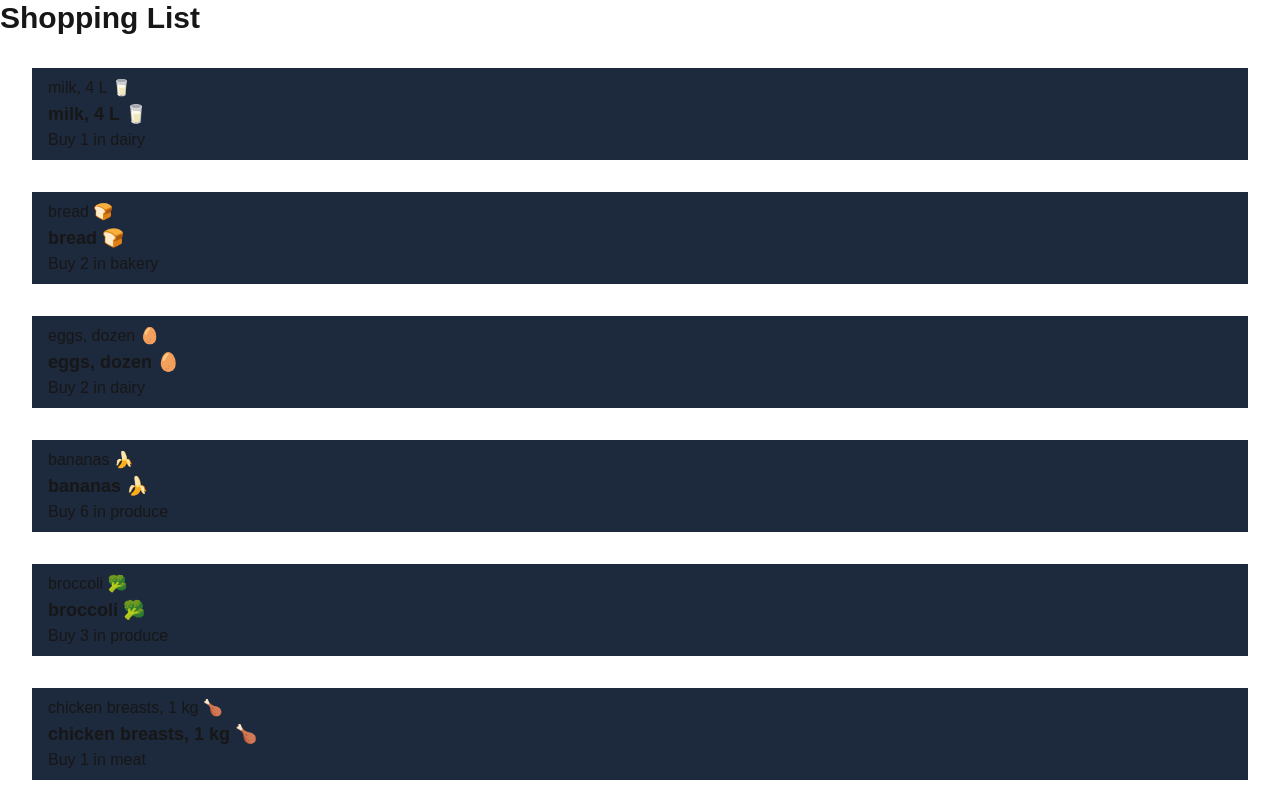
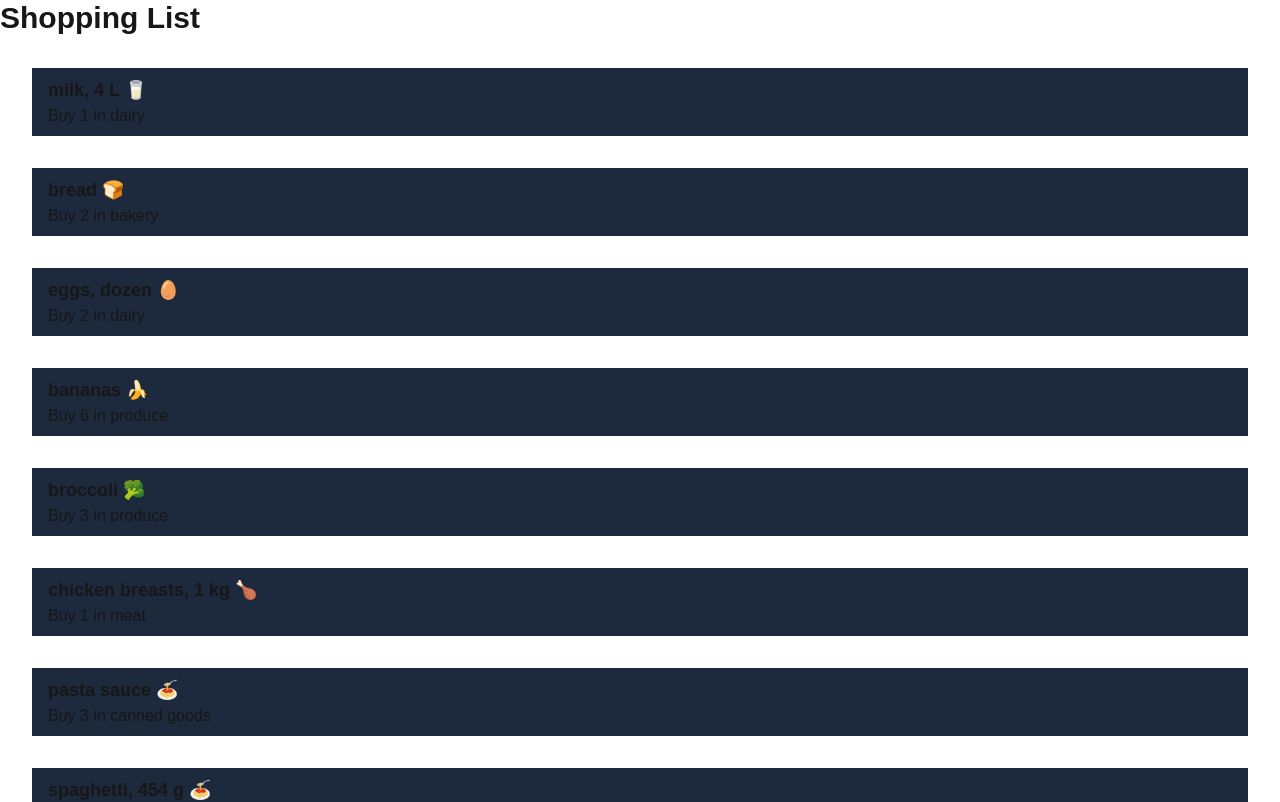
Before and after one commit to Jessie-Tang-Iu/cprg306-assignments, a Next.js app: page /week-3/items in a window 1280 px wide. Shown: the top 802 px of the page. Built offline with nearby package versions, Linux system fonts and the light colour scheme.

Commit message:
Correcting the code in item.js and using destructing

```diff
--- a/app/week-3/items/item.js
+++ b/app/week-3/items/item.js
@@ -2,14 +2,13 @@
 
 export default function Item({item}) {
 
-    let {name: iName} = item;
+    let {name:iName, quantity:iQuantity, category:iCategory} = item;
 
     return (
         <div>
             <p className="px-4 py-2 m-8 bg-slate-800">
-                <p>{iName}</p>
-                <p className="text-lg font-bold">{item.name}</p>
-                <p>Buy {item.quantity} in {item.category}</p>
+                <p className="text-lg font-bold">{iName}</p>
+                <p>Buy {iQuantity} in {iCategory}</p>
             </p>
         </div>
     );
```
